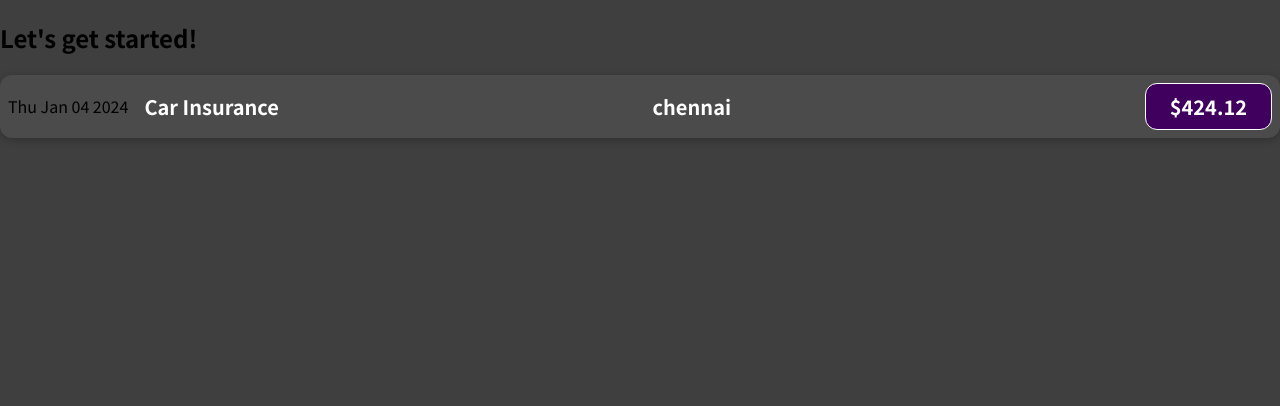
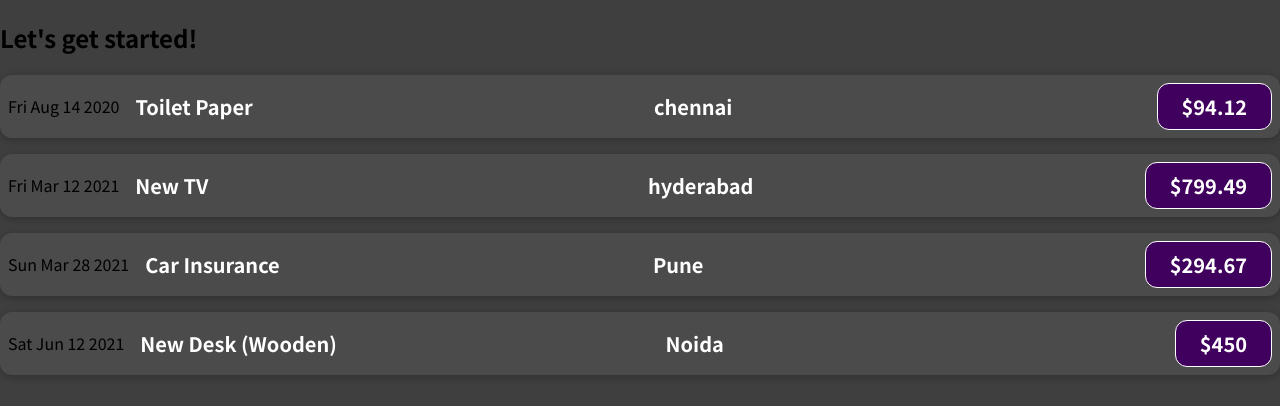
Before and after one commit to Meena024/React-ExpenseTracker, a JavaScript app: page / in a window 1280 px wide. Shown: the top 406 px of the page. Built offline with nearby package versions, Linux system fonts and the light colour scheme.

Commit message:
ExpenseItem display using loop/map

```diff
--- a/src/App.js
+++ b/src/App.js
@@ -1,10 +1,64 @@
 import ExpenseItem from "./components/ExpenseItem";
 
 function App() {
+  const expenses = [
+    {
+      id: "e1",
+      title: "Toilet Paper",
+      amount: 94.12,
+      date: new Date(2020, 7, 14),
+      location: "chennai",
+    },
+    {
+      id: "e2",
+      title: "New TV",
+      amount: 799.49,
+      date: new Date(2021, 2, 12) ,
+      location: "hyderabad"
+    },
+    {
+      id: "e3",
+      title: "Car Insurance",
+      amount: 294.67,
+      date: new Date(2021, 2, 28),
+      location: "Pune"
+    },
+    {
+      id: "e4",
+      title: "New Desk (Wooden)",
+      amount: 450,
+      date: new Date(2021, 5, 12),
+      location: "Noida"
+    },
+  ];
+
+  const expenseItems = expenses.map((expense) => (
+    <ExpenseItem
+      key={expense.id}
+      title={expense.title}
+      amount={expense.amount}
+      date={expense.date}
+      location={expense.location}
+    />
+  ));
+
+  // const expenseItems = [];
+
+  // for (let i = 0; i < expenses.length; i++) {
+  //   expenseItems.push(
+  //     <ExpenseItem
+  //       key={expenses[i].id}
+  //       title={expenses[i].title}
+  //       amount={expenses[i].amount}
+  //       date={expenses[i].date}
+  //       location={expenses[i].location}
+  //     />
+  //   );
+  // }
   return (
     <div>
       <h2>Let's get started!</h2>
-      <ExpenseItem></ExpenseItem>
+      {expenseItems}
     </div>
   );
 }
--- a/src/components/ExpenseItem.js
+++ b/src/components/ExpenseItem.js
@@ -1,18 +1,13 @@
 import './ExpenseItem.css';
 
-function ExpenseItem() {
-    const expenseDate = new Date(2024, 0, 4);
-    const expenseTitle = 'Car Insurance';
-    const expenseAmount = 424.12;
-    const expenseLocation = 'chennai';
-
+function ExpenseItem(expense_props) {
     return (
       <div className='expense-item'>
-        <div>{expenseDate.toDateString()}</div>
+        <div>{expense_props.date.toDateString()}</div>
         <div  className='expense-item__description'>
-          <h2>{expenseTitle}</h2>
-          <h2>{expenseLocation}</h2>
-          <div  className='expense-item__price'>${expenseAmount}</div>
+          <h2>{expense_props.title}</h2>
+          <h2>{expense_props.location}</h2>
+          <div  className='expense-item__price'>${expense_props.amount}</div>
         </div>
       </div>
     );
```
